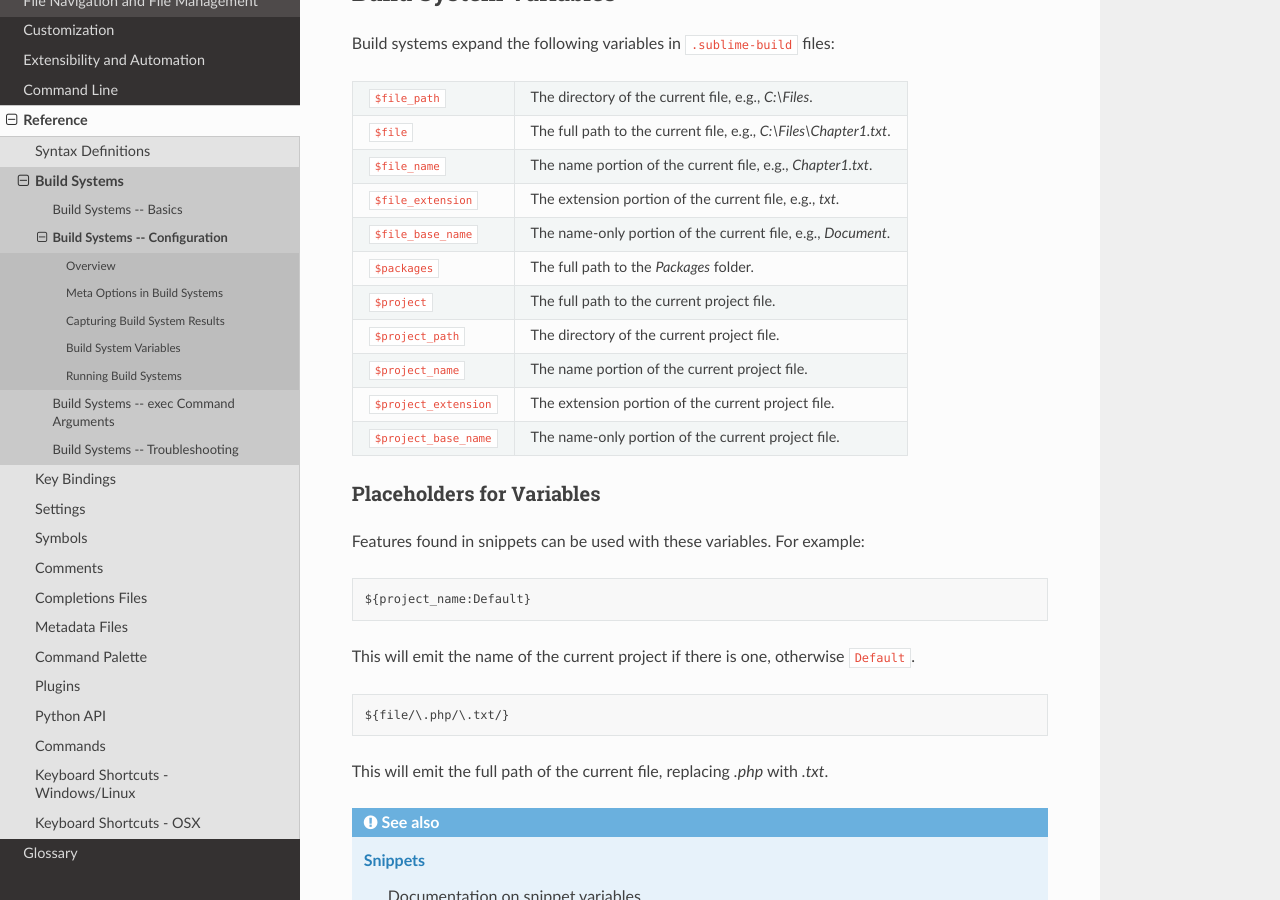
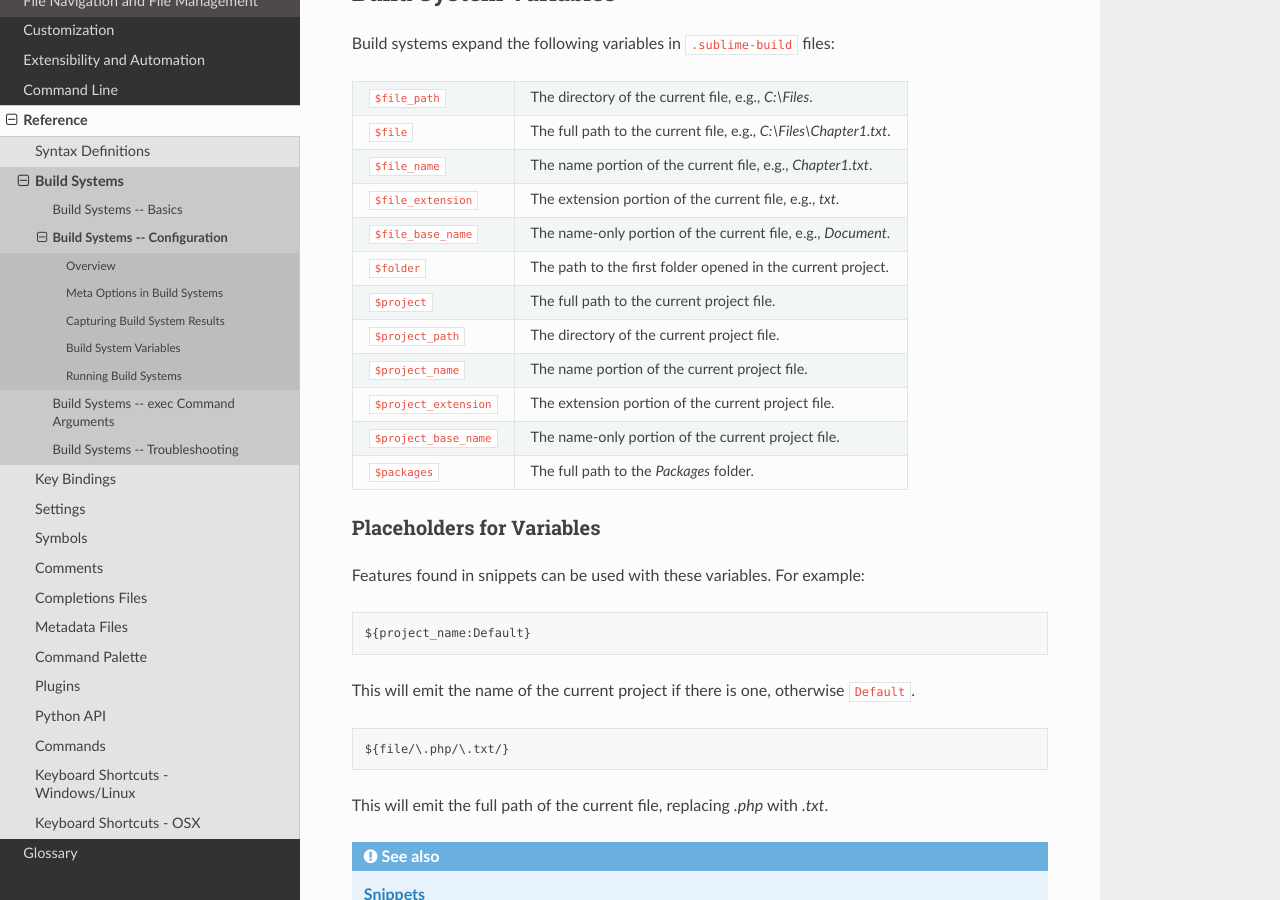
Before and after one commit to guillermooo/sublime-undocs, a Sphinx documentation site: the page built from source/reference/build_systems/configuration.rst, in a window 1280 px wide and 900 px high, scrolled down 3203 px. Built offline with Sphinx 7.4.7 and the Read the Docs theme 2.0.0, drawn with Linux system fonts in a browser that asks for light colours.

Commit message:
Add $folder variable to build system reference

```diff
--- a/source/reference/build_systems/configuration.rst
+++ b/source/reference/build_systems/configuration.rst
@@ -224,19 +224,25 @@ Build System Variables
 Build systems expand the following variables
 in ``.sublime-build`` files:
 
-====================== =====================================================================================
-``$file_path``         The directory of the current file, e.g., *C:\\Files*.
-``$file``              The full path to the current file, e.g., *C:\\Files\\Chapter1.txt*.
-``$file_name``         The name portion of the current file, e.g., *Chapter1.txt*.
-``$file_extension``    The extension portion of the current file, e.g., *txt*.
-``$file_base_name``    The name-only portion of the current file, e.g., *Document*.
-``$packages``          The full path to the *Packages* folder.
-``$project``           The full path to the current project file.
-``$project_path``      The directory of the current project file.
-``$project_name``      The name portion of the current project file.
-``$project_extension`` The extension portion of the current project file.
-``$project_base_name`` The name-only portion of the current project file.
-====================== =====================================================================================
+======================  ===========================================================
+``$file_path``          The directory of the current file,
+                        e.g., *C:\\Files*.
+``$file``               The full path to the current file,
+                        e.g., *C:\\Files\\Chapter1.txt*.
+``$file_name``          The name portion of the current file,
+                        e.g., *Chapter1.txt*.
+``$file_extension``     The extension portion of the current file,
+                        e.g., *txt*.
+``$file_base_name``     The name-only portion of the current file,
+                        e.g., *Document*.
+``$folder``             The path to the first folder opened in the current project.
+``$project``            The full path to the current project file.
+``$project_path``       The directory of the current project file.
+``$project_name``       The name portion of the current project file.
+``$project_extension``  The extension portion of the current project file.
+``$project_base_name``  The name-only portion of the current project file.
+``$packages``           The full path to the *Packages* folder.
+======================  ===========================================================
 
 Placeholders for Variables
 **************************
```
